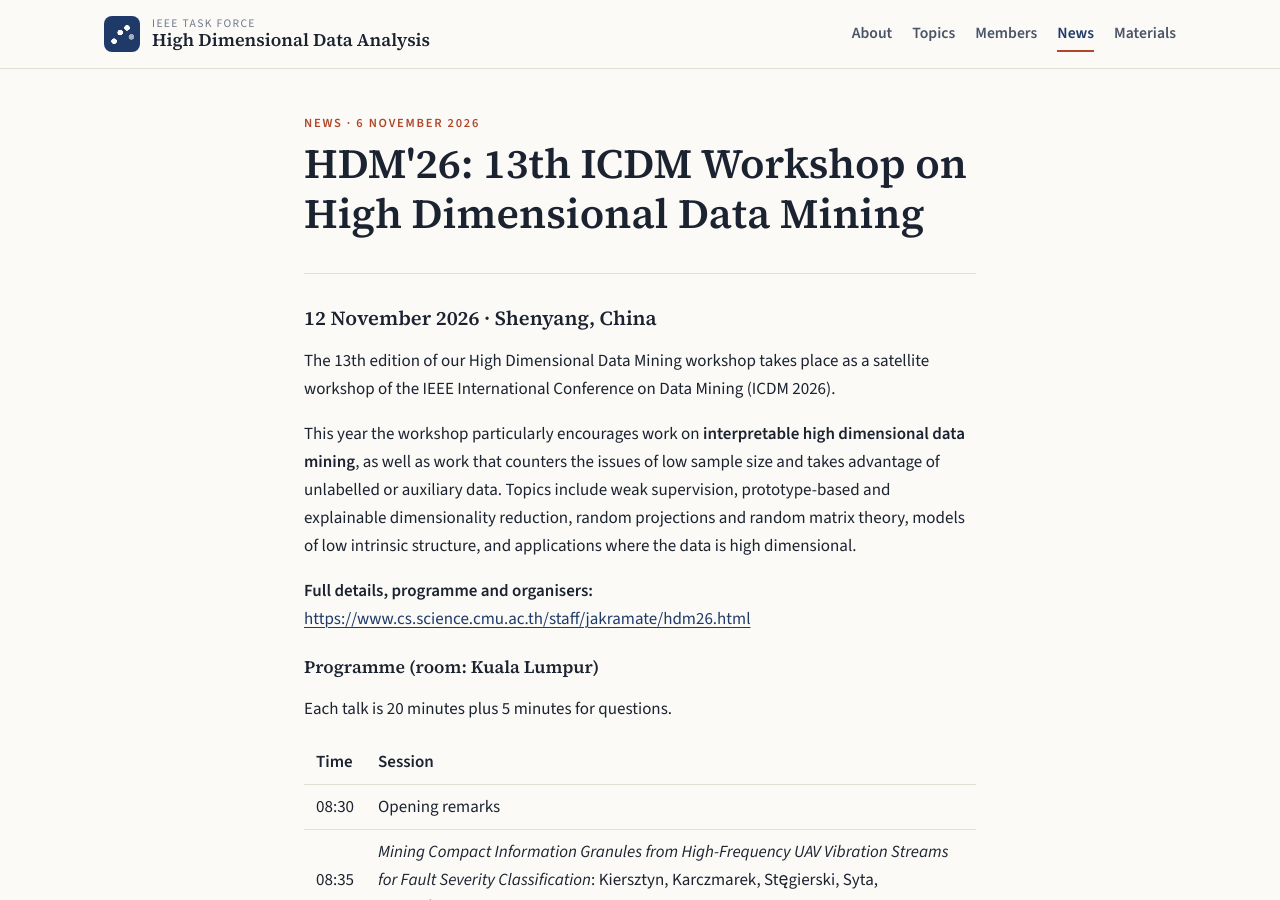
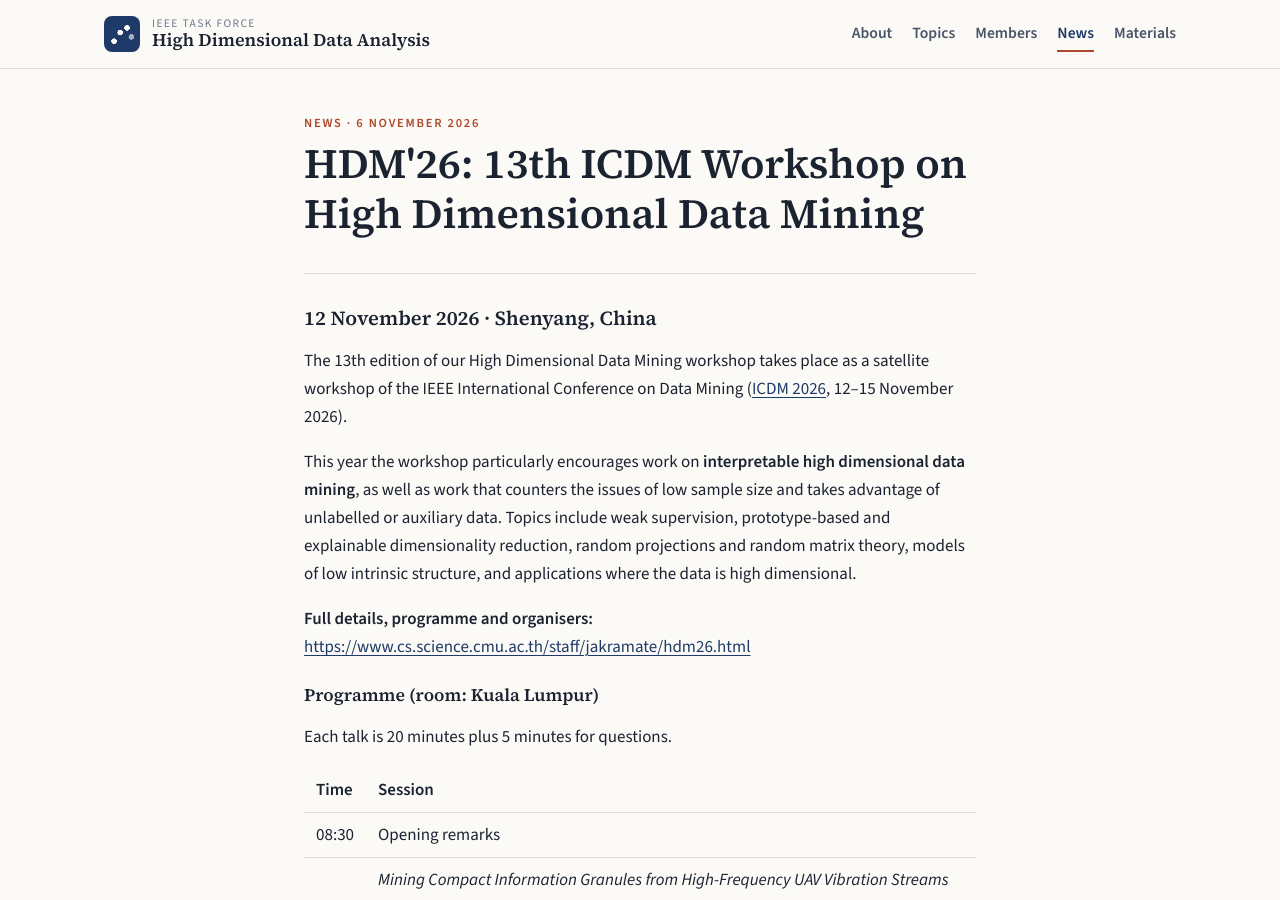
Before and after one commit to hdataskforce/hdataskforce.github.io, a Jekyll site: the page built from _posts/2026-11-06-hdm26-high-dimensional-data-mining-workshop.md, in a window 1280 px wide and 900 px high. Built offline with Jekyll 4.4.1, drawn with Linux system fonts in a browser that asks for light colours.

Commit message:
Point ICDM links to the ICDM 2026 site
Co-Authored-By: Claude Opus 5.5 <noreply@anthropic.com>

```diff
--- a/_posts/2026-11-06-hdm26-high-dimensional-data-mining-workshop.md
+++ b/_posts/2026-11-06-hdm26-high-dimensional-data-mining-workshop.md
@@ -8,7 +8,8 @@ tags: [ICDM, workshop, high dimensional data]
 ### 12 November 2026 · Shenyang, China
 
 The 13th edition of our High Dimensional Data Mining workshop takes place as a satellite
-workshop of the IEEE International Conference on Data Mining (ICDM 2026).
+workshop of the IEEE International Conference on Data Mining
+([ICDM 2026](https://icdm2026.neu.edu.cn/), 12–15 November 2026).
 
 This year the workshop particularly encourages work on **interpretable high dimensional data
 mining**, as well as work that counters the issues of low sample size and takes advantage of
```
Also changed, not shown: materials.md (+1 -1 lines).
